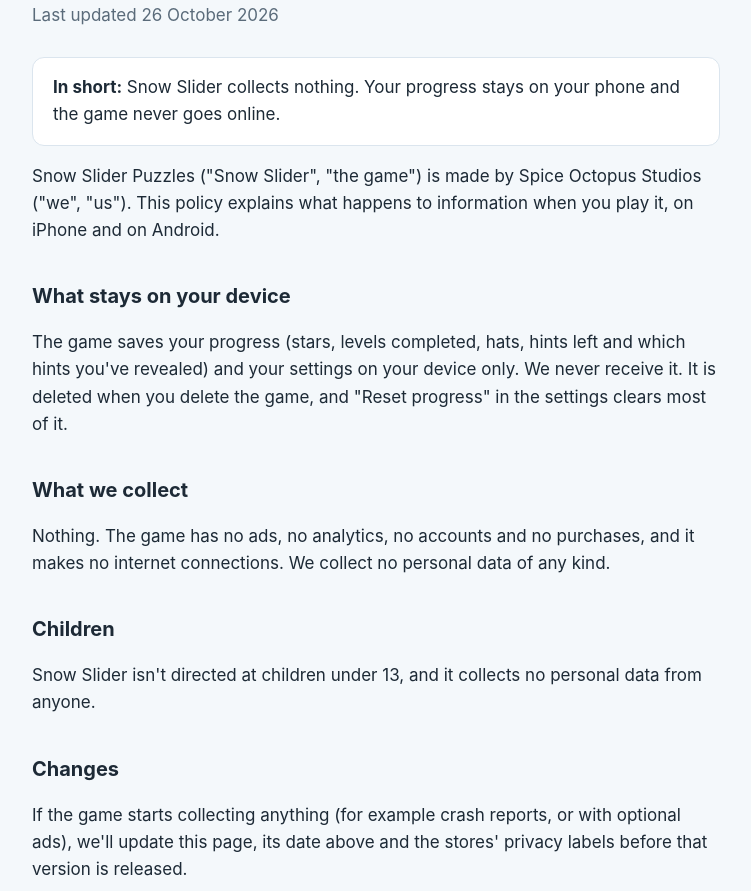
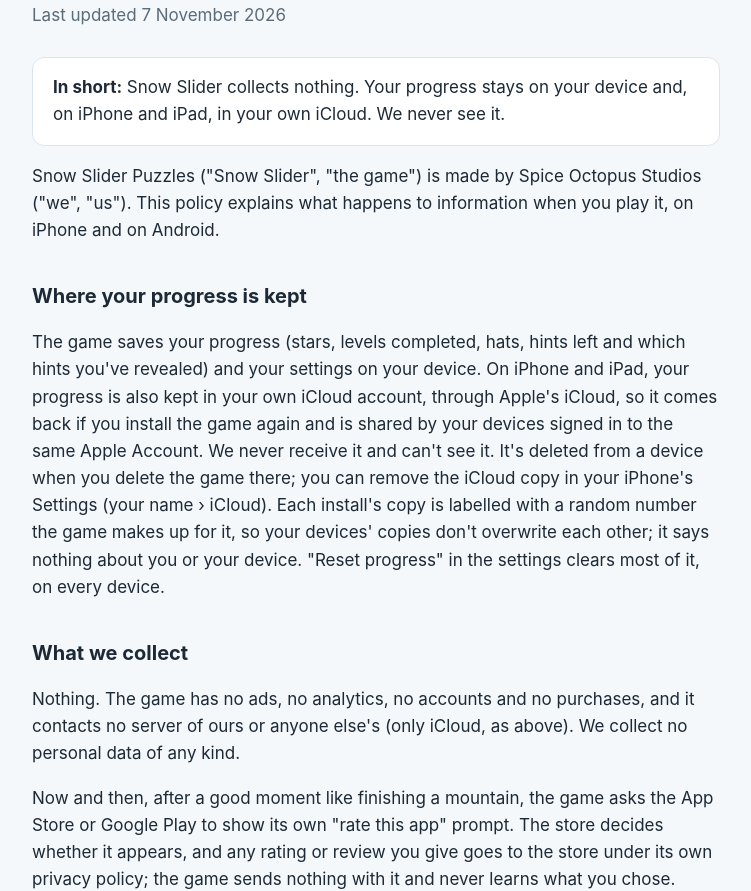
Before and after one commit to ricardo-rocha-td/snow-slider, a plain HTML site: page privacy.html in a window 1280 px wide. Shown: the part 78-969 px from the top of the page, without its empty margins (264-1015 px from the left). Drawn offline with Linux system fonts and the light colour scheme.

Commit message:
Progress in iCloud, star gates, the settings, the rating prompt
Support: progress kept in iCloud on iPhone and iPad (Android on the phone only), the
gondola's and the Wall's star counts, undo once per try, and a question on Weather,
Camera shake, Reduce motion and Colour-blind mode. Privacy: progress in the player's own
iCloud, the random id on each install's copy and the stores' own rating prompt.

Co-Authored-By: Claude Opus 5.5 <noreply@anthropic.com>

```diff
--- a/privacy.html
+++ b/privacy.html
@@ -29,24 +29,35 @@
 <body>
 <main>
 	<h1>Snow Slider Puzzles: Privacy Policy</h1>
-	<p class="updated">Last updated 26 October 2026</p>
+	<p class="updated">Last updated 7 November 2026</p>
 
 	<p class="summary"><strong>In short:</strong> Snow Slider collects nothing. Your progress
-	stays on your phone and the game never goes online.</p>
+	stays on your device and, on iPhone and iPad, in your own iCloud. We never see it.</p>
 
 	<p>Snow Slider Puzzles ("Snow Slider", "the game") is made by Spice Octopus Studios
 	("we", "us"). This policy explains what happens to information when you play it, on
 	iPhone and on Android.</p>
 
-	<h2>What stays on your device</h2>
+	<h2>Where your progress is kept</h2>
 	<p>The game saves your progress (stars, levels completed, hats, hints left and which
-	hints you've revealed) and your settings on your device only. We never receive it. It
-	is deleted when you delete the game, and "Reset progress" in the settings clears most
-	of it.</p>
+	hints you've revealed) and your settings on your device. On iPhone and iPad, your
+	progress is also kept in your own iCloud account, through Apple's iCloud, so it comes
+	back if you install the game again and is shared by your devices signed in to the same
+	Apple Account. We never receive it and can't see it. It's deleted from a device when
+	you delete the game there; you can remove the iCloud copy in your iPhone's Settings
+	(your name › iCloud). Each install's copy is labelled with a random number the game
+	makes up for it, so your devices' copies don't overwrite each other; it says nothing
+	about you or your device. "Reset progress" in the settings clears most of it, on every
+	device.</p>
 
 	<h2>What we collect</h2>
 	<p>Nothing. The game has no ads, no analytics, no accounts and no purchases, and it
-	makes no internet connections. We collect no personal data of any kind.</p>
+	contacts no server of ours or anyone else's (only iCloud, as above). We collect no
+	personal data of any kind.</p>
+	<p>Now and then, after a good moment like finishing a mountain, the game asks the App
+	Store or Google Play to show its own "rate this app" prompt. The store decides whether
+	it appears, and any rating or review you give goes to the store under its own privacy
+	policy; the game sends nothing with it and never learns what you chose.</p>
 
 	<h2>Children</h2>
 	<p>Snow Slider isn't directed at children under 13, and it collects no personal data
```
Also changed, not shown: support.html (+17 -5 lines).
